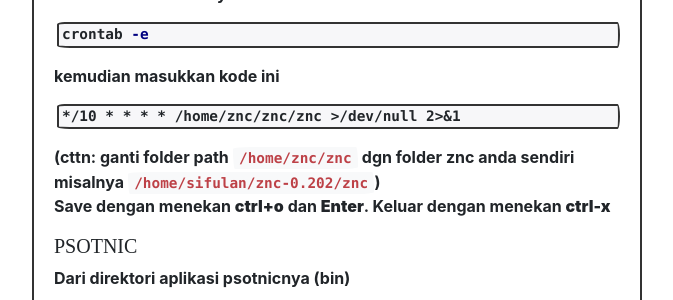
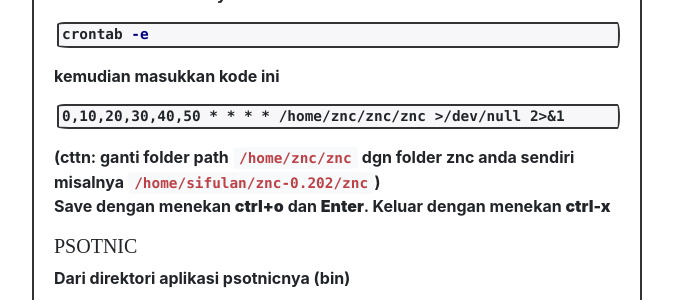
Before and after one commit to ciut/ciut.github.io, a Jekyll site: the page built from _posts/2012-06-18-setting-crontab-untuk-znc-psotnic-eggdrop-psybnc-dan-sbnc.md, in a window 1280 px wide. Shown: the part 532-832 px from the top of the page, without its empty margins (303-976 px from the left). Built offline with Jekyll 4.4.1, drawn with Linux system fonts in a browser that asks for light colours; some web fonts are replaced.

```diff
--- a/_posts/2012-06-18-setting-crontab-untuk-znc-psotnic-eggdrop-psybnc-dan-sbnc.md
+++ b/_posts/2012-06-18-setting-crontab-untuk-znc-psotnic-eggdrop-psybnc-dan-sbnc.md
@@ -19,7 +19,7 @@ crontab -e
 {% endhighlight %}
 kemudian masukkan kode ini
 {% highlight shell %}
-*/10 * * * * /home/znc/znc/znc >/dev/null 2>&1
+0,10,20,30,40,50 * * * * /home/znc/znc/znc >/dev/null 2>&1
 {% endhighlight %}
 (cttn: ganti folder path <code>/home/znc/znc</code> dgn folder znc anda sendiri misalnya <code>/home/sifulan/znc-0.202/znc</code>)<br />
 Save dengan menekan <b>ctrl+o</b> dan <b>Enter</b>.
```
